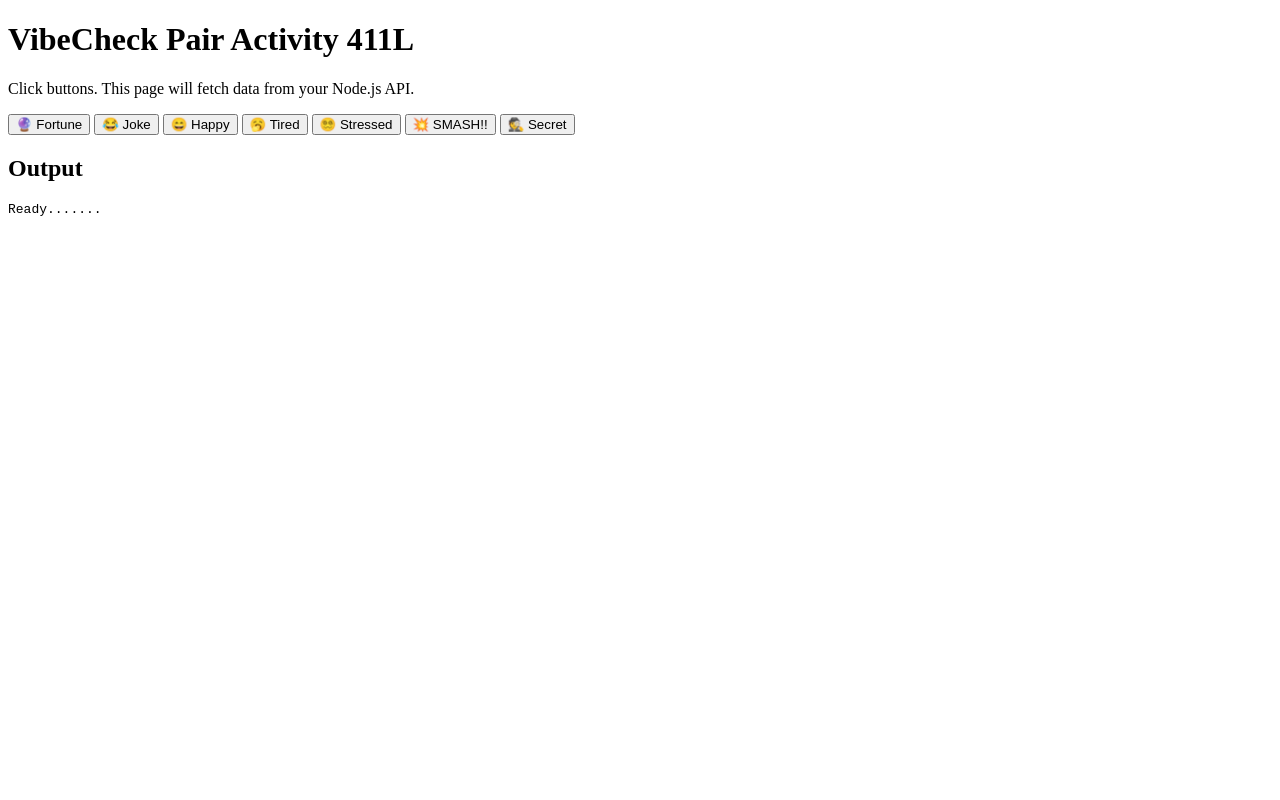
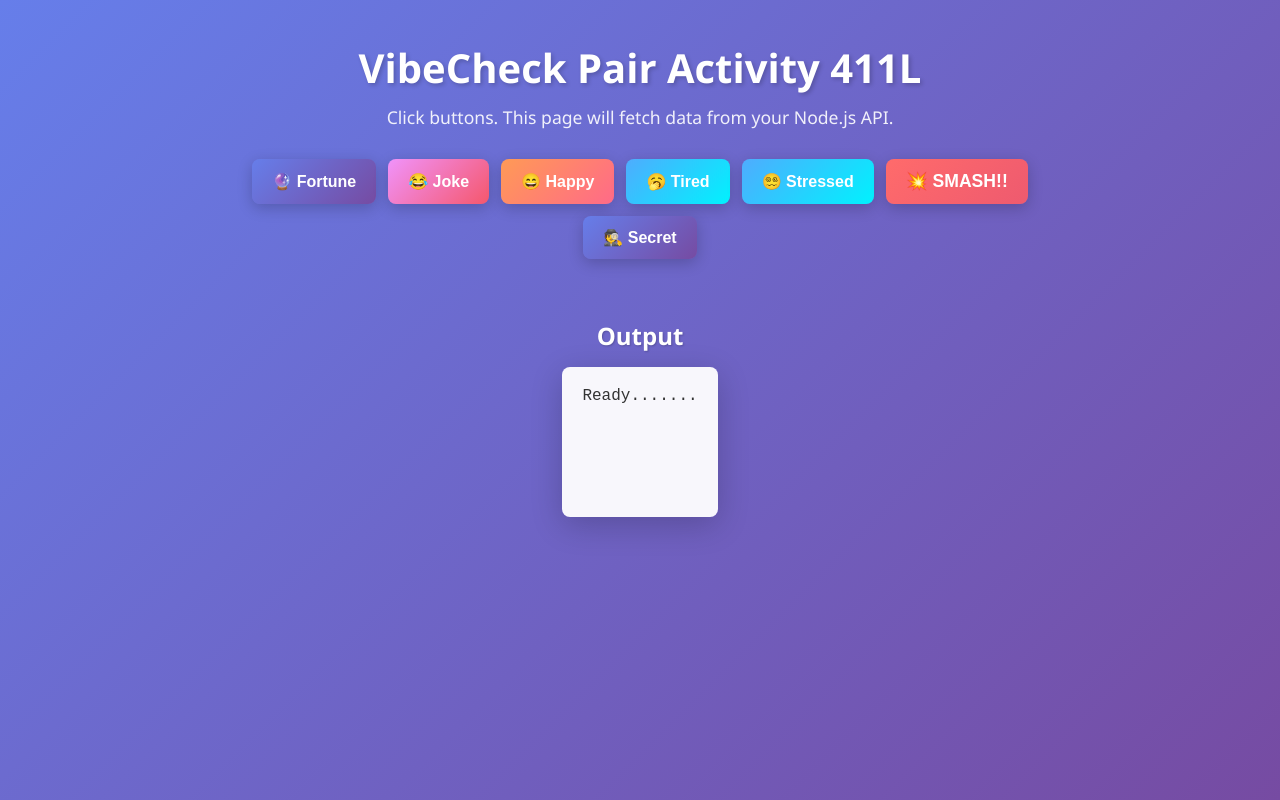
Before and after one commit to yvette089/VibeCheck-Yvette_Kyla, a plain HTML site: page frontend/index.html in a window 1280 px wide. Drawn offline with Linux system fonts and the light colour scheme.

```diff
--- a/frontend/index.html
+++ b/frontend/index.html
@@ -4,12 +4,154 @@
   <meta charset="utf-8" />
   <meta name="viewport" content="width=device-width, initial-scale=1" />
   <title>VibeCheck Pair 411L</title>
+  <style>
+    * {
+      margin: 0;
+      padding: 0;
+      box-sizing: border-box;
+    }
+
+    body {
+      font-family: 'Segoe UI', Tahoma, Geneva, Verdana, sans-serif;
+      background: linear-gradient(135deg, #667eea 0%, #764ba2 100%);
+      min-height: 100vh;
+      padding: 40px 20px;
+      display: flex;
+      flex-direction: column;
+      align-items: center;
+    }
+
+    h1 {
+      color: #fff;
+      margin-bottom: 10px;
+      font-size: 2.5em;
+      text-shadow: 2px 2px 4px rgba(0, 0, 0, 0.2);
+    }
+
+    p {
+      color: rgba(255, 255, 255, 0.9);
+      margin-bottom: 30px;
+      font-size: 1.1em;
+    }
+
+    .button-container {
+      display: flex;
+      flex-wrap: wrap;
+      gap: 12px;
+      justify-content: center;
+      margin-bottom: 40px;
+      max-width: 800px;
+    }
+
+    button {
+      padding: 12px 20px;
+      font-size: 1em;
+      font-weight: 600;
+      border: none;
+      border-radius: 8px;
+      cursor: pointer;
+      transition: all 0.3s ease;
+      box-shadow: 0 4px 15px rgba(0, 0, 0, 0.2);
+      position: relative;
+      overflow: hidden;
+    }
+
+    button::before {
+      content: '';
+      position: absolute;
+      top: 0;
+      left: -100%;
+      width: 100%;
+      height: 100%;
+      background: rgba(255, 255, 255, 0.2);
+      transition: left 0.3s ease;
+    }
+
+    button:hover::before {
+      left: 100%;
+    }
+
+    button:hover {
+      transform: translateY(-3px);
+      box-shadow: 0 6px 20px rgba(0, 0, 0, 0.3);
+    }
+
+    button:active {
+      transform: translateY(-1px);
+      box-shadow: 0 3px 10px rgba(0, 0, 0, 0.2);
+    }
+
+    #btnFortune {
+      background: linear-gradient(135deg, #667eea 0%, #764ba2 100%);
+      color: white;
+    }
+
+    #btnJoke {
+      background: linear-gradient(135deg, #f093fb 0%, #f5576c 100%);
+      color: white;
+    }
+
+    .btnMood {
+      background: linear-gradient(135deg, #4facfe 0%, #00f2fe 100%);
+      color: white;
+    }
+
+    .btnMood:nth-of-type(1) {
+      background: linear-gradient(135deg, #ffd89b 0%, #19547b 100%);
+    }
+
+    .btnMood:nth-of-type(2) {
+      background: linear-gradient(135deg, #a8edea 0%, #fed6e3 100%);
+      color: #333;
+    }
+
+    .btnMood:nth-of-type(3) {
+      background: linear-gradient(135deg, #ff9a56 0%, #ff6a88 100%);
+      color: white;
+    }
+
+    #btnSmash {
+      background: linear-gradient(135deg, #ff6b6b 0%, #ee5a6f 100%);
+      color: white;
+      font-size: 1.1em;
+      font-weight: 700;
+    }
+
+    #btnSmash:hover {
+      transform: scale(1.08);
+    }
+
+    #btnSecret {
+      background: linear-gradient(135deg, #667eea 0%, #764ba2 100%);
+      color: white;
+    }
+
+    h2 {
+      color: #fff;
+      margin-top: 20px;
+      margin-bottom: 15px;
+      text-shadow: 1px 1px 2px rgba(0, 0, 0, 0.2);
+    }
+
+    #out {
+      background: rgba(255, 255, 255, 0.95);
+      padding: 20px;
+      border-radius: 8px;
+      max-width: 800px;
+      min-height: 150px;
+      font-family: 'Courier New', monospace;
+      color: #333;
+      box-shadow: 0 8px 32px rgba(0, 0, 0, 0.2);
+      overflow-y: auto;
+      max-height: 400px;
+    }
+  </style>
 </head>
 <body>
   <h1>VibeCheck Pair Activity 411L</h1>
   <p>Click buttons. This page will fetch data from your Node.js API.</p>
 
-  <div>
+  <div class="button-container">
     <button id="btnFortune">🔮 Fortune</button>
     <button id="btnJoke">😂 Joke</button>
     <button data-mood="happy" class="btnMood">😄 Happy</button>
```
